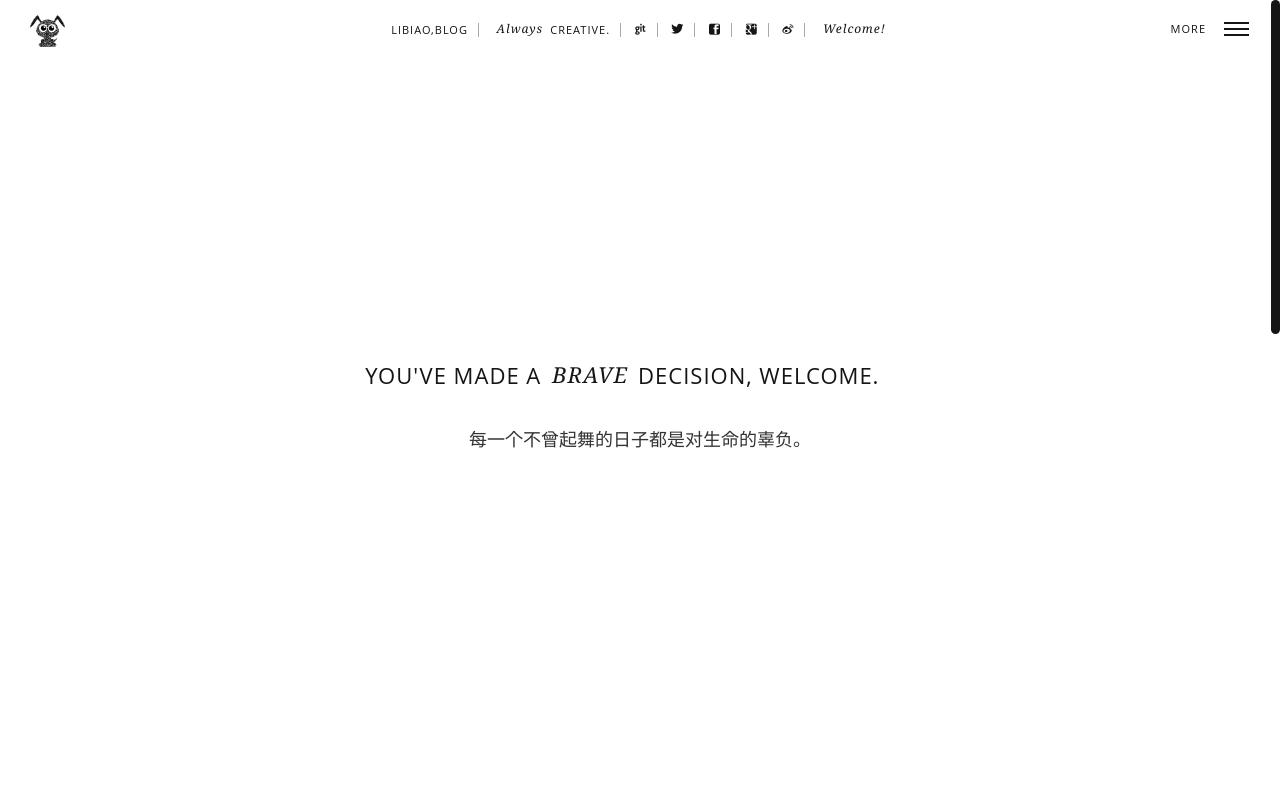
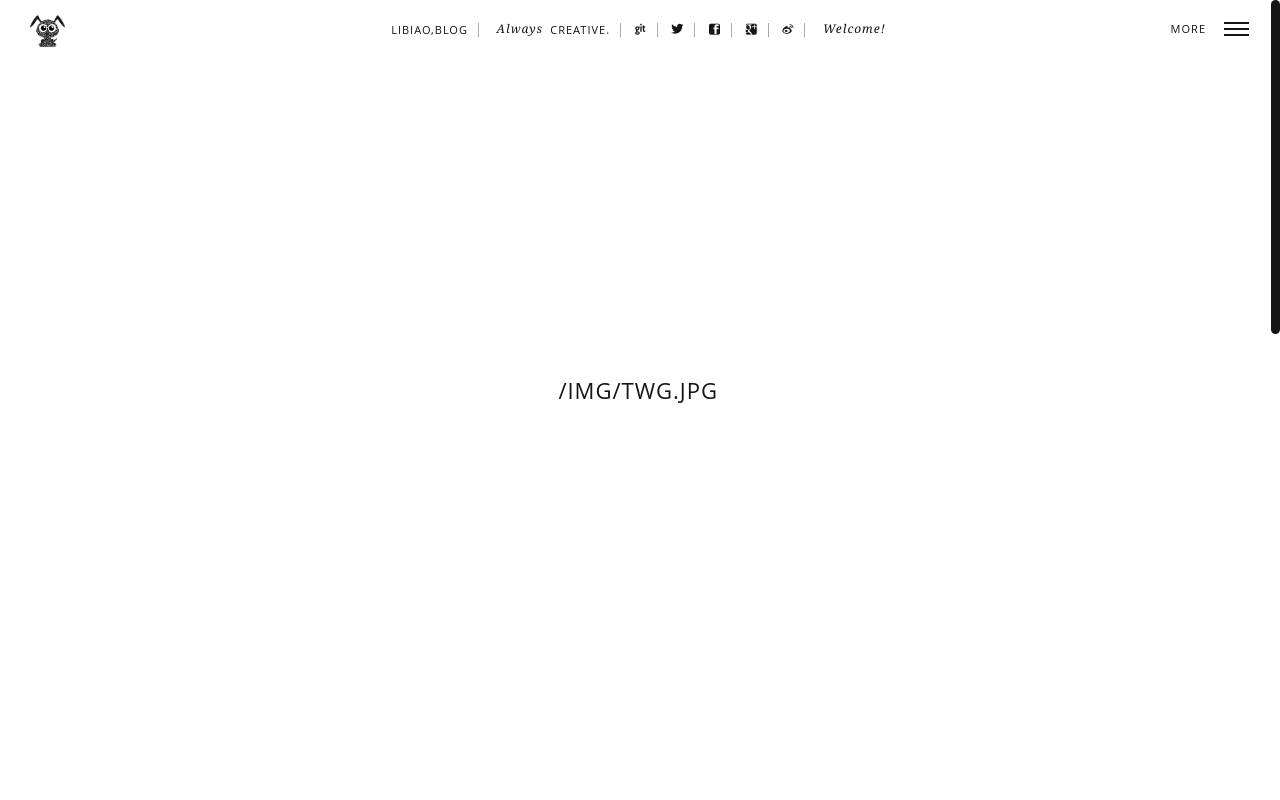
Before and after one commit to LIBIAO66/libiao66.github.io, a plain HTML site: page 2016/04/21/hello-world/index.html in a window 1280 px wide. Shown: the top 800 px of the page. Drawn offline with Linux system fonts and the light colour scheme; a script that the page names is missing; a web font is replaced by a local one.

Commit message:
Site updated: 2016-04-24 17:38:40

```diff
--- a/2016/04/21/hello-world/index.html
+++ b/2016/04/21/hello-world/index.html
@@ -199,11 +199,8 @@
                         <div class="center-me animateme" data-when="exit" data-from="0" data-to="0.6" data-opacity="0" data-translatey="100">
                             <div>
 
-                                <h2>YOU'VE MADE A <span>BRAVE</span> DECISION, WELCOME.</h2>
+                                <h2>/img/twg.jpg</h2>
                                 <p></p>
-
-                                <h2></h2>
-                                <p>每一个不曾起舞的日子都是对生命的辜负。</p>
 
 
                             </div>
```
Also changed, not shown: 2016/04/22/nnd/index.html (+1 -4 lines), about/index.html (+1 -4 lines), archives/2016/04/index.html (+1 -4 lines), archives/2016/index.html (+1 -4 lines), archives/index.html (+1 -4 lines), index.html (+1 -4 lines).
